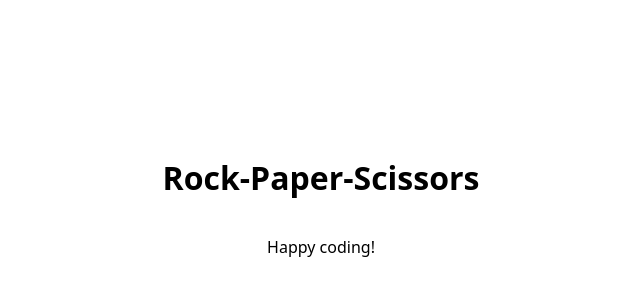
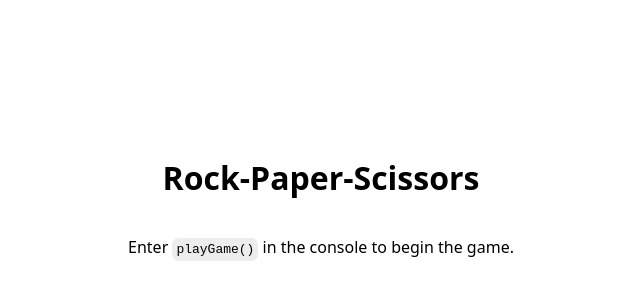
Before and after one commit to levinsondk/rock-paper-scissors, a plain HTML site: page index.html in a window 1280 px wide. Shown: the part 176-476 px from the top of the page, without its empty margins (319-959 px from the left). Drawn offline with Linux system fonts and the light colour scheme.

Commit message:
add instructions

```diff
--- a/index.html
+++ b/index.html
@@ -11,7 +11,7 @@
     <main>
       <div class="content">
         <h1>Rock-Paper-Scissors</h1>
-        <p>Happy coding!</p>
+        <p>Enter <code>playGame()</code> in the console to begin the game.</p>
         <script src="script.js"></script>
       </div>
     </main>
--- a/styles.css
+++ b/styles.css
@@ -14,3 +14,9 @@ html body {
 	padding-bottom: 2.5rem; /* Reduce padding */
 	box-sizing: border-box; /* Include padding in height calculation */
 }
+
+code {
+	background-color: rgb(237, 237, 237);
+	padding: .25rem;
+	border-radius: .5em;
+}
```
